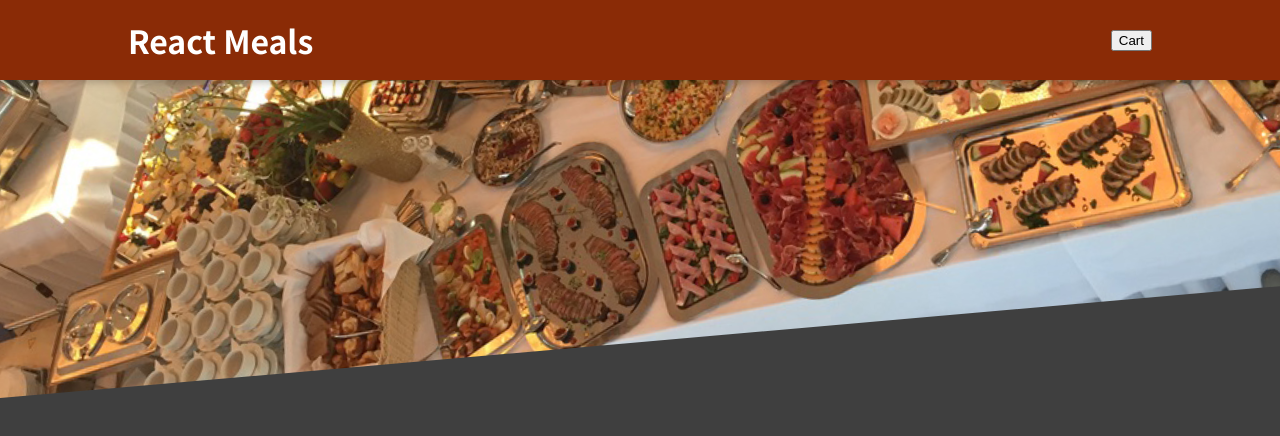
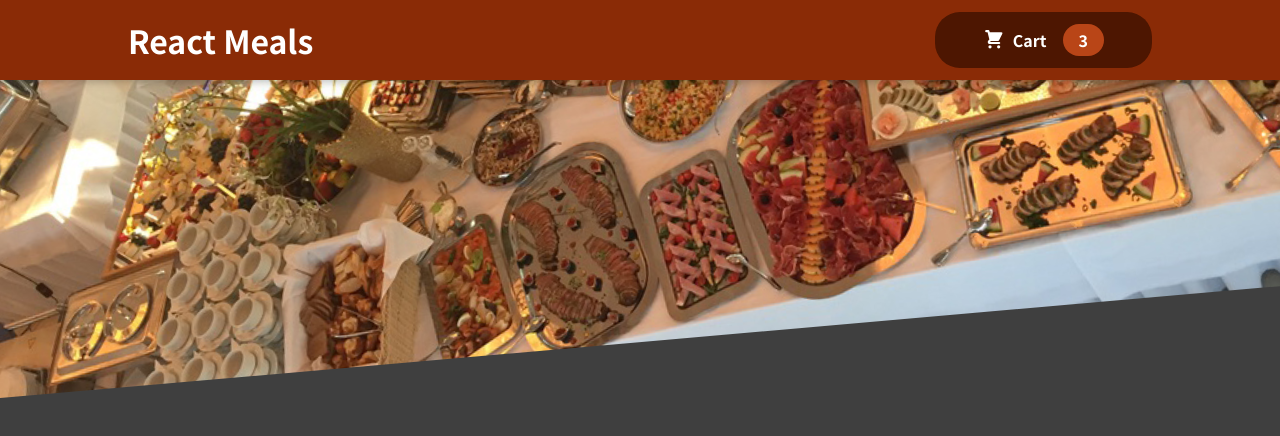
Before and after one commit to satyamgupta0202/FoodOrderingApp, a React (Create React App) app: page / in a window 1280 px wide. Shown: the top 436 px of the page. Built offline with nearby package versions, Linux system fonts and the light colour scheme.

Commit message:
Cart Layout Set

```diff
--- /dev/null
+++ b/src/components/Cart/CartIcon.js
@@ -0,0 +1,13 @@
+const CartIcon = () => {
+    return (
+      <svg
+        xmlns='http://www.w3.org/2000/svg'
+        viewBox='0 0 20 20'
+        fill='currentColor'
+      >
+        <path d='M3 1a1 1 0 000 2h1.22l.305 1.222a.997.997 0 00.01.042l1.358 5.43-.893.892C3.74 11.846 4.632 14 6.414 14H15a1 1 0 000-2H6.414l1-1H14a1 1 0 00.894-.553l3-6A1 1 0 0017 3H6.28l-.31-1.243A1 1 0 005 1H3zM16 16.5a1.5 1.5 0 11-3 0 1.5 1.5 0 013 0zM6.5 18a1.5 1.5 0 100-3 1.5 1.5 0 000 3z' />
+      </svg>
+    );
+  };
+
+  export default CartIcon;
--- /dev/null
+++ b/src/components/Layout/HeaderCartButton.js
@@ -0,0 +1,19 @@
+import React from 'react'
+import CartIcon from '../Cart/CartIcon'
+import classes from './HeaderCartButton.module.css'
+const HeaderCartButton = (props)=>{
+    return(
+        <button className={classes.button}>
+            <span className={classes.icon}>
+                <CartIcon/>
+            </span>
+            <span>
+                Cart
+            </span>
+            <span className={classes.badge}>
+                3
+            </span>
+        </button>
+    )
+}
+export default HeaderCartButton;
--- /dev/null
+++ b/src/components/Layout/HeaderCartButton.module.css
@@ -0,0 +1,59 @@
+.button {
+    cursor: pointer;
+    font: inherit;
+    border: none;
+    background-color: #4d1601;
+    color: white;
+    padding: 0.75rem 3rem;
+    display: flex;
+    justify-content: space-around;
+    align-items: center;
+    border-radius: 25px;
+    font-weight: bold;
+  }
+
+  .button:hover,
+  .button:active {
+    background-color: #2c0d00;
+  }
+
+  .icon {
+    width: 1.35rem;
+    height: 1.35rem;
+    margin-right: 0.5rem;
+  }
+
+  .badge {
+    background-color: #b94517;
+    padding: 0.25rem 1rem;
+    border-radius: 25px;
+    margin-left: 1rem;
+    font-weight: bold;
+  }
+
+  .button:hover .badge,
+  .button:active .badge {
+    background-color: #92320c;
+  }
+
+  .bump {
+    animation: bump 300ms ease-out;
+  }
+
+  @keyframes bump {
+    0% {
+      transform: scale(1);
+    }
+    10% {
+      transform: scale(0.9);
+    }
+    30% {
+      transform: scale(1.1);
+    }
+    50% {
+      transform: scale(1.15);
+    }
+    100% {
+      transform: scale(1);
+    }
+  }
--- a/src/components/Layout/header.js
+++ b/src/components/Layout/header.js
@@ -1,14 +1,14 @@
 import React , {Fragment} from 'react'
 import classes from './Header.module.css'
 import mealImage from './../../assests/meals.jpg'
-
+import HeaderCartButton from './HeaderCartButton'
 const Header = (props)=>{
     return(
         <Fragment>
             <div>
                 <header className={classes.header}>
                     <h1>React Meals</h1>
-                    <button>Cart</button>
+                   <HeaderCartButton/>
                 </header>
             </div>
             <div className={classes['main-image']}>
```
Also changed, not shown: 1 other file (tests, documents, lock files or other folders).
